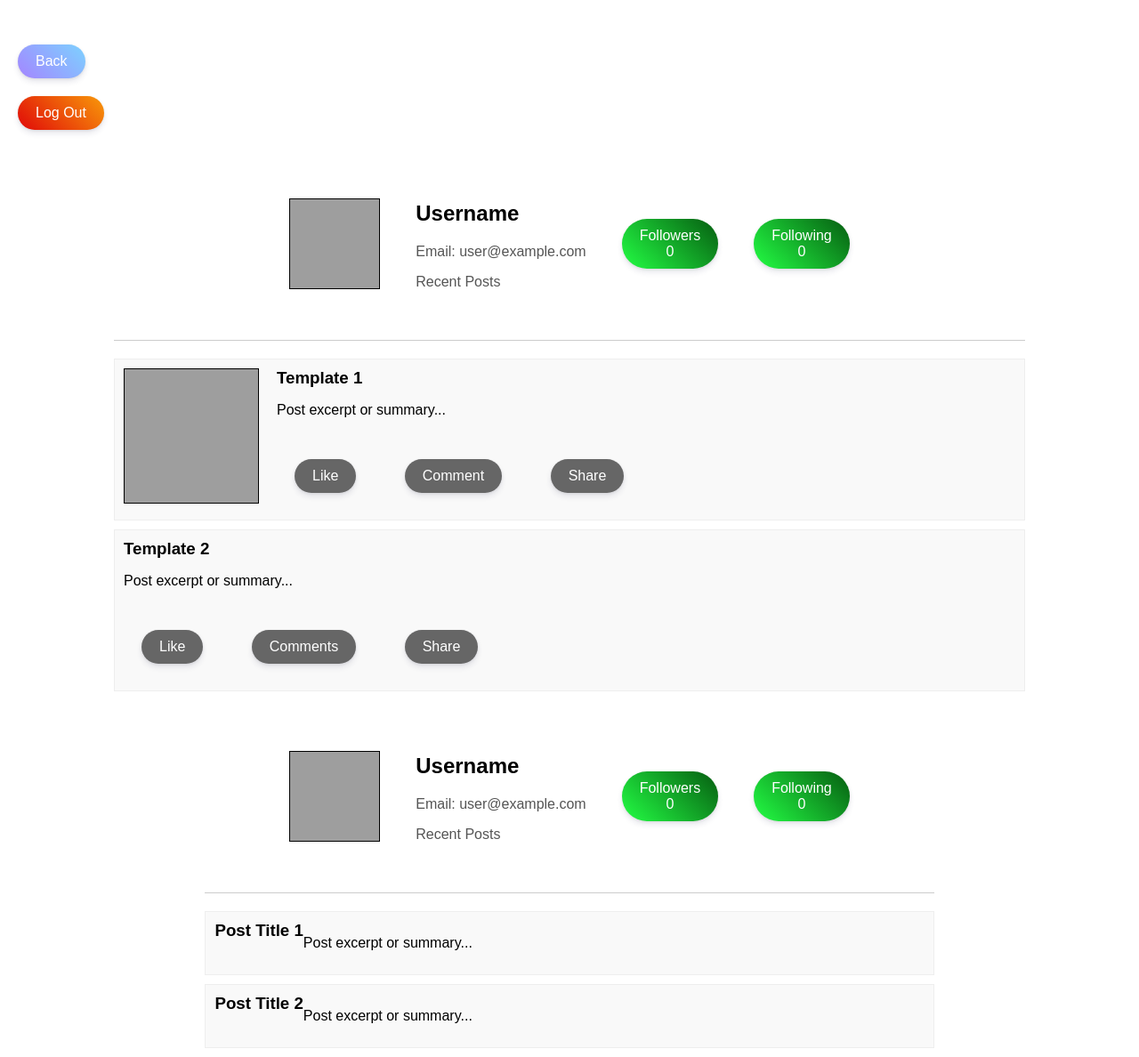
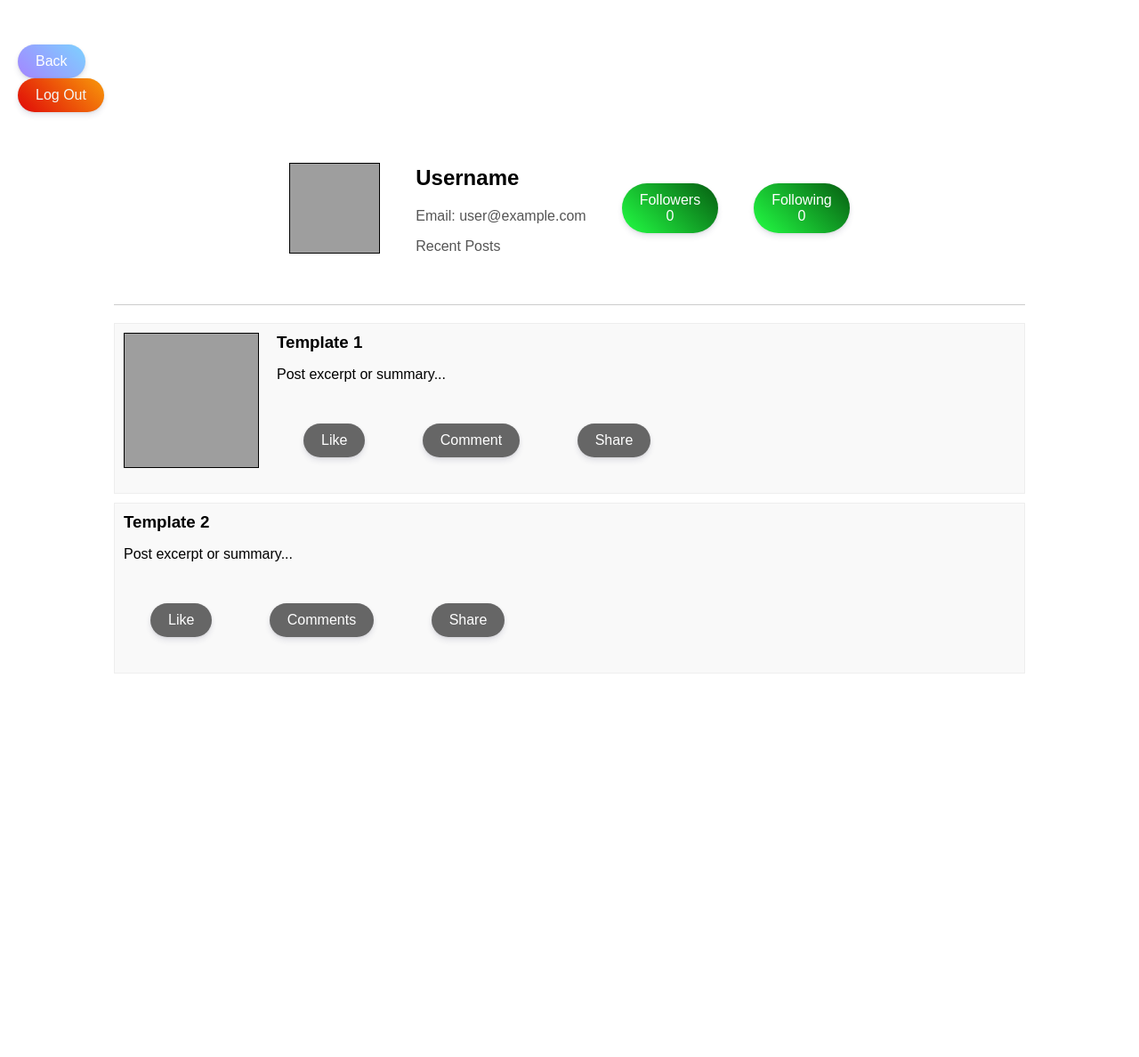
Before and after one commit to Kiana315/w24-404project, a Django app: a page that uses SocialDistribution/templates/profile.html in a window 1280 px wide. Shown: the whole page at 89% size. After the commit the page ends 757 px from the top, so only its background shows below. Run offline with Django 5.2, Linux system fonts and the light colour scheme; grey boxes are pictures that could not be loaded.

Commit message:
fixed rebase

```diff
--- a/SocialDistribution/static/css/profile.css
+++ b/SocialDistribution/static/css/profile.css
@@ -2,7 +2,7 @@ body {
     font-family: Arial, sans-serif;
     position: relative;
     margin: 0;
-    padding-top: 50px;
+    padding-top: 50px; /* Ensure content is not hidden under buttons */
 }
 
 .profile-container {
@@ -10,6 +10,7 @@ body {
     margin: 0 auto;
     padding-top: 20px;
 }
+
 .profile-header {
     display: flex;
     align-items: center;
@@ -17,15 +18,18 @@ body {
     padding-bottom: 20px;
     justify-content: center;
 }
+
 .profile-info {
     margin: 20px 20px;
 }
+
 .profile-photo {
     margin: 20px 20px;
     border: 1px solid black;
     width: 100px;
     height: 100px;
 }
+
 .profile-info p {
     color: #555;
 }
@@ -33,11 +37,21 @@ body {
 .recent-posts {
     margin-top: 20px;
 }
+
 .post {
+    display: flex;
+    align-items: top;
     background-color: #f9f9f9;
     border: 1px solid #eee;
     padding: 10px;
     margin-bottom: 10px;
+}
+
+.post-photo {
+    border: 1px solid black;
+    margin-right: 20px;
+    width: 150px;
+    height: 150px;
 }
 
 .post-title {
@@ -46,30 +60,38 @@ body {
 
 .top-button {
     margin-left: 20px;
-    margin-bottom: 20px;
     right: 10px;
+    padding: 10px 20px;
     font-size: 16px;
     text-align: center;
     color: white;
+    border: none;
     border-radius: 30px;
     box-shadow: 0 4px 6px rgba(50, 50, 93, 0.11), 0 1px 3px rgba(0, 0, 0, 0.08);
+    cursor: pointer;
     transition: transform 0.1s ease-in-out, box-shadow 0.1s ease-in-out;
+    outline: none;
 }
+
 .top-button:hover {
     transform: translateY(-2px);
     box-shadow: 0 7px 14px rgba(50, 50, 93, 0.1), 0 3px 6px rgba(0, 0, 0, 0.08);
 }
+
 .top-button:active {
     transform: translateY(0);
     box-shadow: 0 4px 6px rgba(50, 50, 93, 0.11), 0 1px 3px rgba(0, 0, 0, 0.08);
 }
+
 .back-button {
     top: 10px;
     background-image: linear-gradient(45deg, #a485ff 0%, #7dd2ff 100%);
 }
+
 .logout-button {
     top: 10px;
     background-image: linear-gradient(45deg, #e00808 0%, #f8990a 100%);
+    color: #f4f7f6;
 }
 
 .profile-container {
@@ -88,3 +110,9 @@ body {
     top: 10px;
     background-image: linear-gradient(45deg, #23fe44 0%, #065d11 100%);
 }
+
+.interaction-button {
+    margin: 30px 30px;
+    top: 5px;
+    background-color: #666666;
+}
--- a/SocialDistribution/templates/profile.html
+++ b/SocialDistribution/templates/profile.html
@@ -1,130 +1,9 @@
 <!DOCTYPE html>
 <html lang="en">
-
 <head>
     <meta charset="UTF-8">
     <meta name="viewport" content="width=device-width, initial-scale=1.0">
     <title>User Profile Page</title>
-    <style>
-        body {
-            font-family: Arial, sans-serif;
-            position: relative;
-            margin: 0;
-            padding-top: 50px; /* Ensure content is not hidden under buttons */
-        }
-
-        .profile-container {
-            width: 80%;
-            margin: 0 auto;
-            padding-top: 20px;
-        }
-
-        .profile-header {
-            display: flex;
-            align-items: center;
-            border-bottom: 1px solid #ccc;
-            padding-bottom: 20px;
-            justify-content: center;
-        }
-
-        .profile-info {
-            margin: 20px 20px;
-        }
-
-        .profile-photo {
-            margin: 20px 20px;
-            border: 1px solid black;
-            width: 100px;
-            height: 100px;
-        }
-
-        .profile-info p {
-            color: #555;
-        }
-
-        .recent-posts {
-            margin-top: 20px;
-        }
-
-        .post {
-            display: flex;
-            align-items: top;
-            background-color: #f9f9f9;
-            border: 1px solid #eee;
-            padding: 10px;
-            margin-bottom: 10px;
-        }
-
-        .post-photo {
-            border: 1px solid black;
-            margin-right: 20px;
-            width: 150px;
-            height: 150px;
-        }
-
-        .post-title {
-            margin: 0;
-        }
-
-        .top-button {
-            margin-left: 20px;
-            right: 10px;
-            padding: 10px 20px;
-            font-size: 16px;
-            text-align: center;
-            color: white;
-            border: none;
-            border-radius: 30px;
-            box-shadow: 0 4px 6px rgba(50, 50, 93, 0.11), 0 1px 3px rgba(0, 0, 0, 0.08);
-            cursor: pointer;
-            transition: transform 0.1s ease-in-out, box-shadow 0.1s ease-in-out;
-            outline: none;
-        }
-
-        .top-button:hover {
-            transform: translateY(-2px);
-            box-shadow: 0 7px 14px rgba(50, 50, 93, 0.1), 0 3px 6px rgba(0, 0, 0, 0.08);
-        }
-
-        .top-button:active {
-            transform: translateY(0);
-            box-shadow: 0 4px 6px rgba(50, 50, 93, 0.11), 0 1px 3px rgba(0, 0, 0, 0.08);
-        }
-
-        .back-button {
-            top: 10px;
-            background-image: linear-gradient(45deg, #a485ff 0%, #7dd2ff 100%);
-        }
-
-        .logout-button {
-            top: 10px;
-            background-image: linear-gradient(45deg, #e00808 0%, #f8990a 100%);
-            color: #f4f7f6;
-        }
-
-        .profile-container {
-            width: 80%;
-            margin: 0 auto;
-        }
-
-        .followers-button {
-            margin: 20px 20px;
-            top: 10px;
-            background-image: linear-gradient(45deg, #23fe44 0%, #065d11 100%);
-        }
-
-        .following-button {
-            margin: 20px 20px;
-            top: 10px;
-            background-image: linear-gradient(45deg, #23fe44 0%, #065d11 100%);
-        }
-
-        .interaction-button {
-            margin: 30px 30px;
-            top: 5px;
-            background-color: #666666;
-        }
-    </style>
     <link rel="stylesheet" type="text/css" href="../../static/css/profile.css">
 </head>
 
@@ -171,30 +50,5 @@
                 </div>
         	</div>
         </div>
-        <!-- ... more posts ... -->
-    <div class="profile-container">
-        <div class="profile-header">
-            <img class="profile-photo" src="profile-picture-url.jpg" alt="Profile Picture">
-            <div class="profile-info">
-                <h2>Username</h2>
-                <p>Email: user@example.com</p>
-                <p>Recent Posts</p>
-            </div>
-            <button class="top-button followers-button" onclick="location.href = 'followers'">Followers<br>0</button>
-            <button class="top-button following-button" onclick="location.href = 'following'">Following<br>0</button>
-        </div>
-
-        <div class="recent-posts">
-            <div class="post">
-                <h3 class="post-title">Post Title 1</h3>
-                <p>Post excerpt or summary...</p>
-            </div>
-            <div class="post">
-                <h3 class="post-title">Post Title 2</h3>
-                <p>Post excerpt or summary...</p>
-            </div>
-        </div>
-    </div>
-
 </body>
 </html>
```
